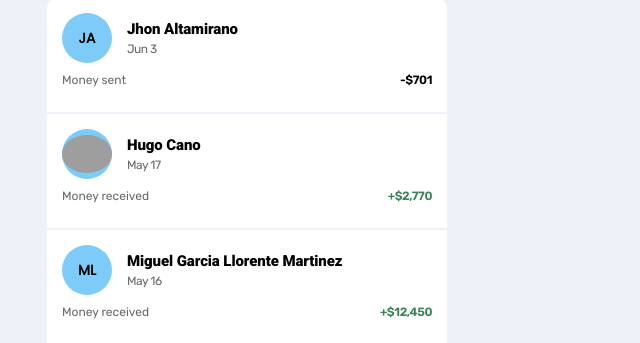
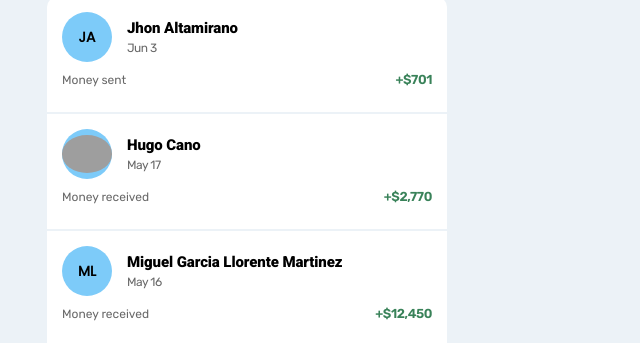
Before and after one commit to Vahaam/pyapa.github.com, a website: page index.html in a window 1280 px wide. Shown: the part 271-614 px from the top of the page, 393-1033 px from the left. Drawn offline with Linux system fonts and the light colour scheme; grey boxes are pictures that could not be loaded.

Commit message:
Update index.html

```diff
--- a/index.html
+++ b/index.html
@@ -206,7 +206,7 @@
             font-family: "Rubik", serif;
             font-weight: 700;
             letter-spacing: -0.9px;
-            margin-bottom: 5px;
+            margin-bottom: 4px;
         }
         .balance-container {
             background: white;
@@ -312,7 +312,7 @@
 
 .amount {
     font-family: "Rubik", serif;
-    font-size: 12px;
+    font-size: 13px;
     color: #398259;
     font-weight: 600;
     letter-spacing: -0.4px;
@@ -464,7 +464,7 @@
                 </div>
                 <div class="transaction-bottom">
                     <p class="description">Money sent</p>
-                    <p class="amount" style="color: #000000;">-$701</p>
+                    <p class="amount">+$701</p>
                 </div>
             </div>
 
```
